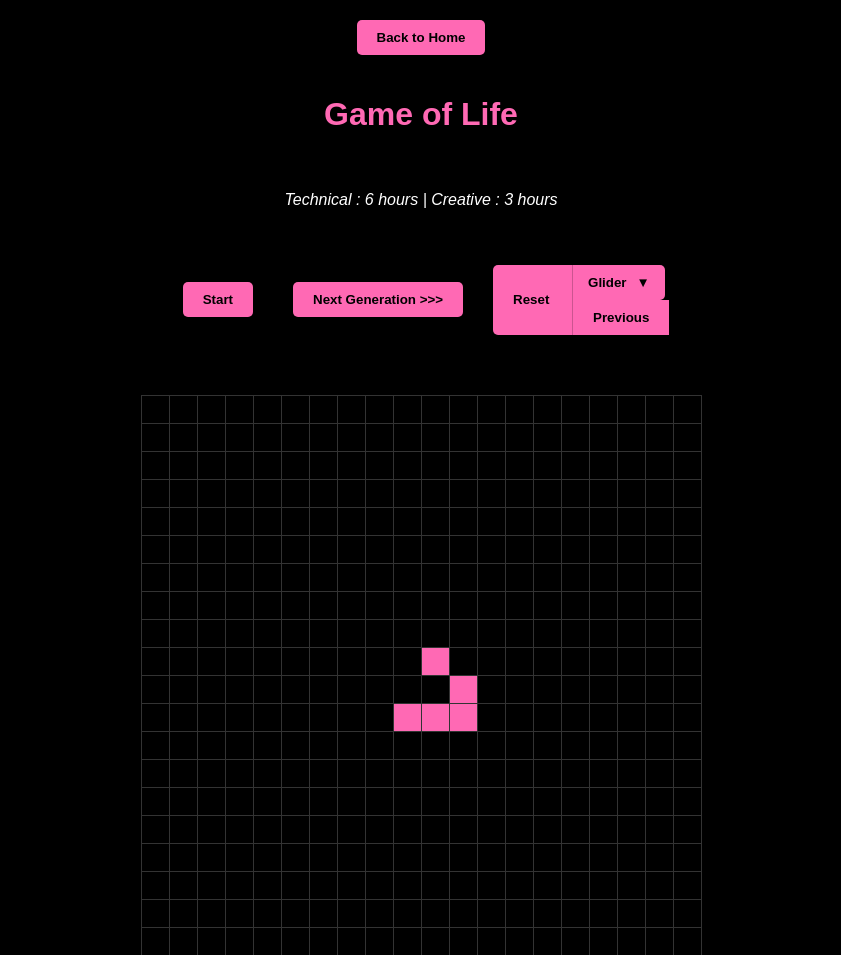
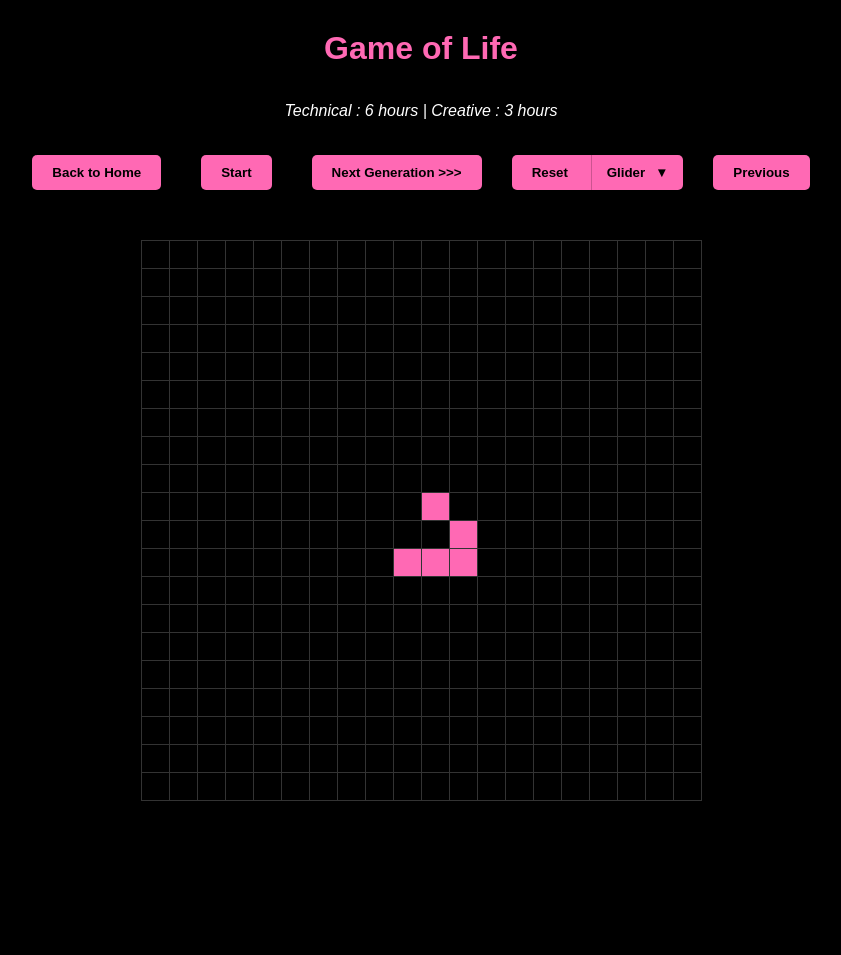
Before and after one commit to lawsonM525/lawsonm525.github.io, a PHP site: page /home.html in a window 1280 px wide. Shown: the top 955 px of the page, without its empty margins (219-1060 px from the left). After the commit the page ends 801 px from the top, so only its background shows below. Run offline with PHP 8.4, Linux system fonts and the light colour scheme.

Commit message:
Mar 5, 2025, 7:58 PM

```diff
--- a/Hw6/CSS/hw6.css
+++ b/Hw6/CSS/hw6.css
@@ -17,13 +17,22 @@ body {
 h1 {
     color: #ff69b4;
     text-align: center;
+    margin: 10px 0;
+}
+
+p {
+    margin: 5px 0;
 }
 
 .controls {
-    margin: 20px 0;
     display: flex;
     align-items: center;
     gap: 20px;
+    margin: 10px 0;
+}
+
+.back-btn {
+    margin-bottom: -10px;
 }
 
 .control-btn, .back-btn {
--- a/Hw6/home.html
+++ b/Hw6/home.html
@@ -8,14 +8,16 @@
 </head>
 <body>
     <div class="container">
-        <button onclick="window.location.href='../startPage.html'" class="back-btn">Back to Home</button>
         <h1>Game of Life</h1>
         <p> <i>Technical : 6 hours | Creative : 3 hours</i></p>
 
         <div class="controls">
+            <button onclick="window.location.href='../startPage.html'" class="back-btn">Back to Home</button>
+
             <button id="start" class="control-btn">Start</button>
             <button id="nextGen" class="control-btn">Next Generation >>></button>
             <div class="button-group">
+
                 <button id="reset" class="btn">Reset</button>
                 <div class="dropdown">
                     <button class="btn dropdown-arrow">
@@ -29,9 +31,11 @@
                         <a href="#" data-pattern="replicator">Replicator</a>
                         <a href="#" data-pattern="random">Random</a>
                     </div>
-                    <button id="previous" class="btn">Previous</button>
+
                 </div>
+
             </div>
+            <button id="previous" class="control-btn">Previous</button>
             <!--TODO: Add a button to clear the grid-->
             <!--TODO: Add a button to change the grid size-->
             <!--TODO: Add dropdown menu to change the starting pattern-->
```
